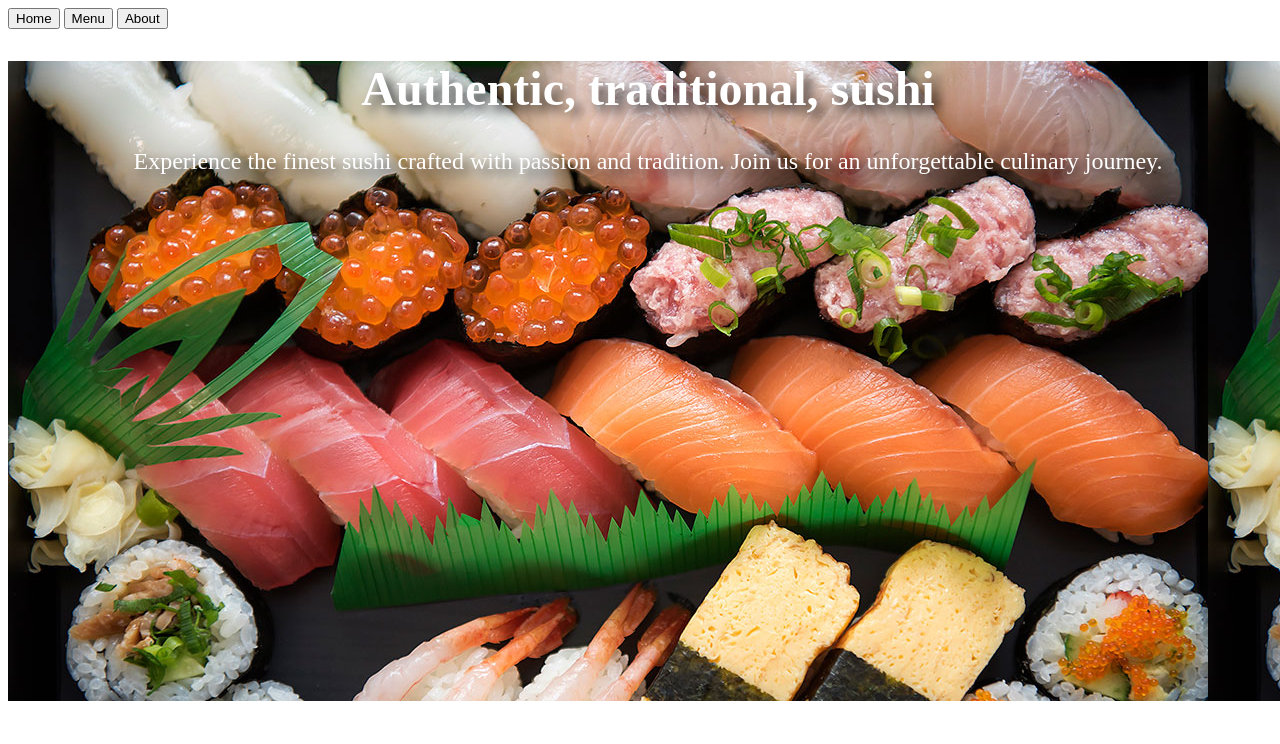
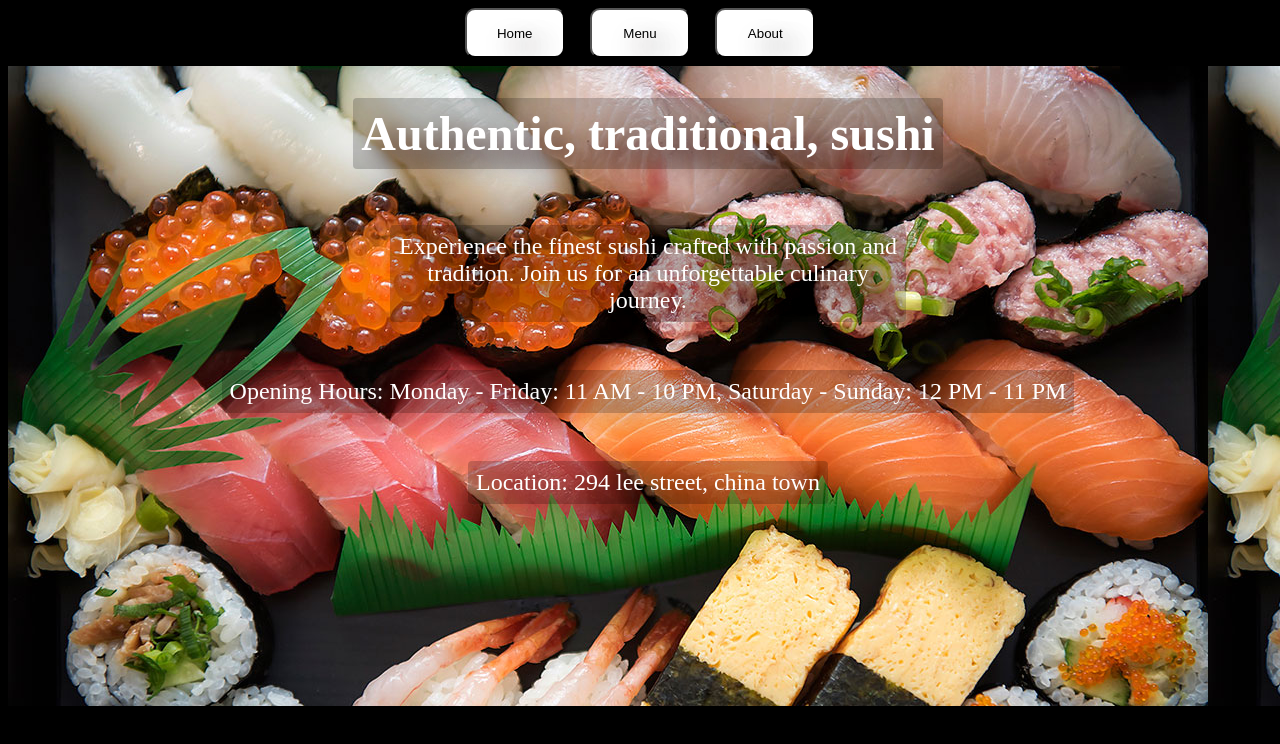
Before and after one commit to safal-t/odin-restaurant--page, a website built with webpack: page src/template.html in a window 1280 px wide. Built offline with nearby package versions, Linux system fonts and the light colour scheme.

Commit message:
feat: implement tabbed browsing for restaurant site
Set up the restaurant site to use tabbed browsing for accessing the Menu and Contact pages. Each tab's content is encapsulated in its own module, exporting a function to create and style the content dynamically.

- Added modules for Menu, About, and Header with respective CSS and JS files.
- Updated `index.js` to include tab-switching logic with event listeners for header navbar buttons.
- Modified `div#content` to dynamically update based on the selected tab.
- Adjusted existing styles and structure to support the new tabbed browsing functionality.

This implementation is inspired by the behavior of a student's live preview site.

```diff
--- /dev/null
+++ b/src/index.css
@@ -0,0 +1,13 @@
+* {
+    text-shadow: 6px 6px 12px rgba(0, 0, 0, 0.8);
+}
+
+body {
+    background-color: hsl(0, 0%, 0%);
+}
+
+h1, p {
+    background-color: rgba(0, 0, 0, 0.2);
+    padding: 0.5rem;
+    border-radius: 0.25rem;
+}
--- a/src/index.js
+++ b/src/index.js
@@ -1,3 +1,41 @@
-import { loadPageContent } from "./modules/home/home.js";
+import "./index.css"
+import { NAVBUTTONS } from "./modules/header/header.js";
+import { loadHomePageContent } from "./modules/home/home.js";
+import { loadMenuPageContent } from "./modules/menu/menu.js";
+import { loadAboutPageContent } from "./modules/about/about.js";
+document.addEventListener("DOMContentLoaded", () => {
+    loadHomePageContent();
+    navButtonListener();
+});
 
-loadPageContent()
+export const CONTENT = document.getElementById("content");
+
+export const createElementWithText = (tag, text, className = "") => {
+    const element = document.createElement(tag);
+    element.textContent = text;
+    if (className) element.className = className;
+    return element;
+};
+
+const navButtonListener = () => {
+    NAVBUTTONS.forEach((element) => {
+        element.addEventListener("click", () => navBtnClick(element));
+    });
+};
+
+const navBtnClick = (element) => {
+    const id = element.dataset.btn;
+    switch (id) {
+        case "home":
+            loadHomePageContent();
+            break;
+        case "menu":
+            loadMenuPageContent();
+            break;
+        case "about":
+            loadAboutPageContent();
+            break;
+        default:
+            break;
+    }
+};
--- /dev/null
+++ b/src/modules/about/about.js
@@ -0,0 +1,25 @@
+import "../about/about.css";
+import { CONTENT, createElementWithText } from "../../index.js";
+
+export const loadAboutPageContent = () => {
+    CONTENT.innerHTML = ""
+
+    const heading = createElementWithText("h1", "About Us");
+
+    const aboutContainer = document.createElement("div");
+    const aboutText = document.createElement("p");
+
+    aboutText.innerHTML = `
+        Welcome to our Sushi Shop! We are passionate about bringing you the freshest and most authentic sushi experience.
+        Our chefs are experts in traditional Japanese cuisine, and we take pride in using only the finest ingredients.
+        Whether you're here for a quick bite or a special occasion, we strive to make every visit memorable.
+        Thank you for choosing us!
+    `;
+
+    aboutContainer.appendChild(aboutText);
+
+    CONTENT.append(
+        heading,
+        aboutContainer
+    );
+}
--- /dev/null
+++ b/src/modules/header/header.css
@@ -0,0 +1,15 @@
+nav {
+    display: flex;
+    justify-content: center;
+    align-items: center;
+    gap: 2%;
+    padding-bottom: 0.5rem;
+}
+
+button {
+    height: 50px;
+    width: 100px;
+    border-radius: 10px;
+    border-color: black;
+    background-color: white;
+}
--- /dev/null
+++ b/src/modules/header/header.js
@@ -0,0 +1,3 @@
+import "./header.css";
+
+export const NAVBUTTONS = document.querySelectorAll(".nav-btn")
--- a/src/modules/home/home.css
+++ b/src/modules/home/home.css
@@ -2,8 +2,14 @@
     text-align: center;
     color: hsl(0, 0%, 100%);
     font-size: 1.5rem;
-    text-shadow: 6px 6px 12px rgba(0, 0, 0, 0.8);
     background-image: url(../../images/nigiri-maki-sushi.jpg);
     height: 80vh;
     width: 100vw;
+    display: flex;
+    flex-direction: column;
+    align-items: center;
 }
+
+.moto-container {
+    width: 500px;
+}
--- a/src/modules/home/home.js
+++ b/src/modules/home/home.js
@@ -1,19 +1,39 @@
 import "../home/home.css";
+import { CONTENT, createElementWithText } from "../../index.js";
 
-const CONTENT = document.getElementById("content");
+export const loadHomePageContent = () => {
+    CONTENT.innerHTML = ""
 
-const backgroundImageContainer = document.createElement("div");
-backgroundImageContainer.className = "background-image-container"
+    const backgroundImageContainer = document.createElement("div");
+    backgroundImageContainer.className = "background-image-container";
 
-const heading = document.createElement("h1");
-heading.textContent = "Authentic, traditional, sushi";
+    const heading = createElementWithText("h1", "Authentic, traditional, sushi");
 
-const text = document.createElement("p");
-text.textContent = "Experience the finest sushi crafted with passion and tradition. Join us for an unforgettable culinary journey."
+    const motoContainer = document.createElement("div");
+    const moto = createElementWithText(
+        "p",
+        "Experience the finest sushi crafted with passion and tradition. Join us for an unforgettable culinary journey.",
+        "moto-container"
+    );
+    motoContainer.appendChild(moto);
 
-export const loadPageContent = () => {
-        document.addEventListener("DOMContentLoaded", () => {
-        console.log("dom loaded")
-        CONTENT.append(backgroundImageContainer, heading, text)
-    })
-}
+    const openingHoursContent = document.createElement("div");
+    const openingHours = createElementWithText(
+        "p",
+        "Opening Hours: Monday - Friday: 11 AM - 10 PM, Saturday - Sunday: 12 PM - 11 PM",
+        "opening-hours-container"
+    );
+    openingHoursContent.appendChild(openingHours);
+
+    const locationContainer = document.createElement("div");
+    const location = createElementWithText("p", "Location: 294 lee street, china town", "location-container");
+    locationContainer.appendChild(location);
+
+    CONTENT.append(
+        backgroundImageContainer,
+        heading,
+        motoContainer,
+        openingHoursContent,
+        locationContainer
+    );
+};
--- /dev/null
+++ b/src/modules/menu/menu.css
@@ -0,0 +1,3 @@
+* {
+        text-shadow: 12px 12px 24px rgba(45, 6, 6, 0.8);
+}
--- /dev/null
+++ b/src/modules/menu/menu.js
@@ -0,0 +1,29 @@
+import "./menu.css";
+import { CONTENT, createElementWithText } from "../../index.js";
+
+
+export const loadMenuPageContent = () => {
+    CONTENT.innerHTML = ""
+
+    const heading = createElementWithText("h1", "Menu");
+
+    const menuContainer = document.createElement("div");
+    const menu = document.createElement("p")
+
+    menu.innerHTML = `
+        <ul>
+            <li>Sushi Roll - $12.99</li>
+            <li>Salmon Sashimi - $15.99</li>
+            <li>Tuna Nigiri - $14.49</li>
+            <li>Dragon Roll - $18.99</li>
+            <li>Vegetarian Roll - $10.99</li>
+            <li>Miso Soup - $4.99</li>
+            <li>Green Tea - $2.99</li>
+        </ul>
+    `;
+
+    CONTENT.append(
+        heading,
+        menu
+    );
+}
--- a/src/template.html
+++ b/src/template.html
@@ -8,9 +8,9 @@
 <body>
     <header>
         <nav>
-            <button>Home</button>
-            <button>Menu</button>
-            <button>About</button>
+            <button class="nav-btn" data-btn="home">Home</button>
+            <button class="nav-btn" data-btn="menu">Menu</button>
+            <button class="nav-btn" data-btn="about">About</button>
         </nav>
     </header>
     <div id="content"></div>
```
Also changed, not shown: src/modules/about/about.css (added).
